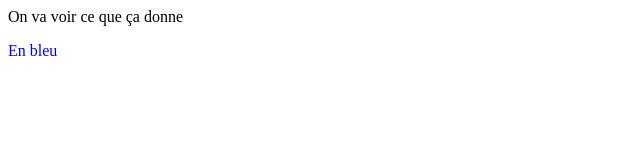
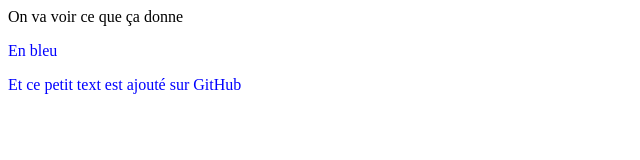
Before and after one commit to antguio/hello, a plain HTML site: page index.html in a window 1280 px wide. Shown: the whole page, without its empty margins (0-640 px from the left). Drawn offline with Linux system fonts and the light colour scheme.

Commit message:
Update index.html from GitHub

```diff
--- a/index.html
+++ b/index.html
@@ -12,5 +12,7 @@
 <body>
 On va voir ce que ça donne
 <p>En bleu</p>
+
+    <p>Et ce petit text est ajouté sur GitHub</p>
 </body>
 </html>
```
